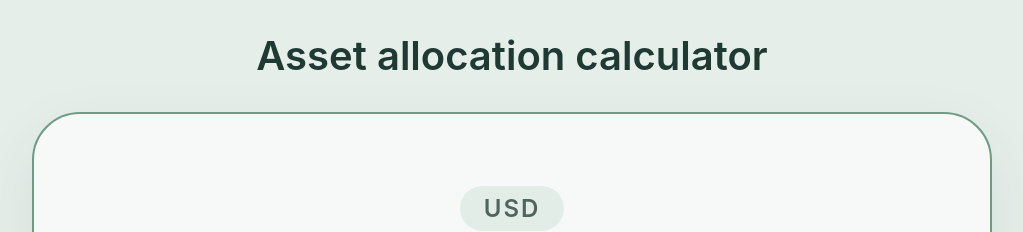
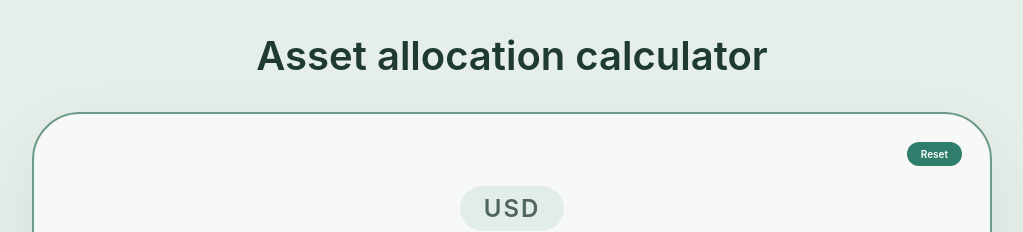
Before and after one commit to regireed89/Asset-Allocation-Calc, a Vue app: page / in a window 1280 px wide. Shown: the top 232 px of the page, without its empty margins (128-1151 px from the left). Built offline with nearby package versions, Linux system fonts and the light colour scheme; no server answers.

Commit message:
Added button to reset calculator

```diff
--- /dev/null
+++ b/src/components/ResetButton.vue
@@ -0,0 +1,7 @@
+<script setup>
+const emit = defineEmits(['reset'])
+</script>
+
+<template>
+  <button type="button" class="reset-button" @click="emit('reset')">Reset</button>
+</template>
--- a/src/components/SliderCard.vue
+++ b/src/components/SliderCard.vue
@@ -3,6 +3,7 @@ import { onMounted, ref, watch } from "vue";
 import AmountField from "./AmountField.vue";
 import AmountSlider from "./AmountSlider.vue";
 import RefreshRates from "./RefreshRates.vue";
+import ResetButton from "./ResetButton.vue";
 import UsdInput from "./UsdInput.vue";
 import { isValid } from "../utils/validation";
 import { loadExchangeRates } from "../utils/exchangeRates";
@@ -65,6 +66,13 @@ watch(
   { immediate: true },
 );
 
+function resetCard() {
+  usd.value = "0";
+  btc.value = "0";
+  eth.value = "0";
+  btcPercent.value = "70";
+}
+
 onMounted(() => {
   pullRates(false);
 });
@@ -72,6 +80,7 @@ onMounted(() => {
 
 <template>
   <div class="card">
+    <ResetButton @reset="resetCard" />
     <UsdInput v-model="usd" />
     <AmountSlider v-model="btcPercent" label="BTC percentage" step="1" />
     <div class="results">
--- a/src/styles/tokens.css
+++ b/src/styles/tokens.css
@@ -10,6 +10,7 @@
   --text-muted: #4f655d;
   --placeholder: #5f736b;
   --accent: #2f7d6b;
+  --text-on-accent: #ffffff;
   --error: #b3261e;
   --error-strong: #c62828;
   --error-text: #8f1d1d;
@@ -55,6 +56,7 @@ body {
   border: 2px solid var(--border-card);
   border-radius: 48px;
   box-shadow: 0 24px 64px rgba(31, 58, 51, 0.08);
+  position: relative;
   font-family: Inter, 'Helvetica Neue', Arial, sans-serif;
   font-variant-numeric: tabular-nums;
 }
@@ -294,21 +296,40 @@ input.invalid:focus-visible {
   gap: 12px;
 }
 
-.refresh-button {
+.refresh-button,
+.reset-button {
   font-family: inherit;
-  font-size: 20px;
   font-weight: 600;
-  color: var(--text);
-  background: var(--bg-pill);
-  border: 2px solid var(--border-input);
+  line-height: 1.2;
+  color: var(--text-on-accent);
+  background: var(--accent);
+  border: none;
   border-radius: 999px;
-  padding: 12px 28px;
   cursor: pointer;
 }
 
-.refresh-button:focus-visible {
-  outline: 4px solid var(--accent);
+.refresh-button {
+  font-size: 20px;
+  padding: 12px 28px;
+}
+
+.refresh-button:focus-visible,
+.reset-button:focus-visible {
+  outline: 4px solid var(--text-on-accent);
   outline-offset: 4px;
+}
+
+.reset-button {
+  position: absolute;
+  top: 28px;
+  right: 28px;
+  font-size: 10px;
+  padding: 6px 14px;
+}
+
+.reset-button:focus-visible {
+  outline-width: 2px;
+  outline-offset: 2px;
 }
 
 .refresh-button:disabled {
```
Also changed, not shown: 1 other file (tests, documents, lock files or other folders).
